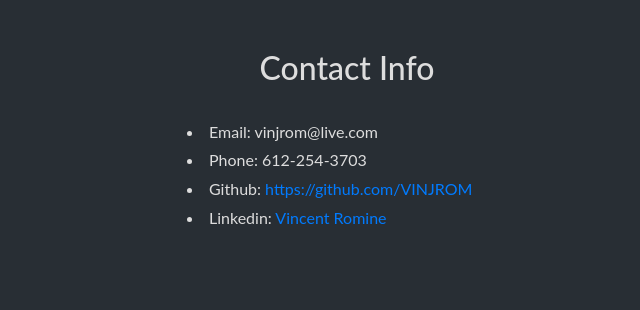
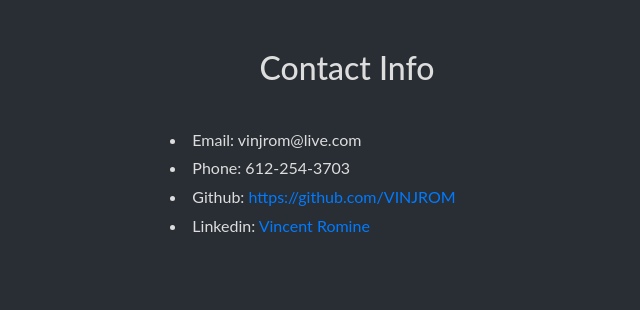
Before and after one commit to VINJROM/jarallax-portfolio, a PHP site: page /index..html in a window 1280 px wide. Shown: the part 3276-3586 px from the top of the page, without its empty margins (293-933 px from the left). Run offline with PHP 8.4, Linux system fonts and the light colour scheme; some web fonts are replaced.

Commit message:
Restyle contact col

```diff
--- a/assets/css/style.css
+++ b/assets/css/style.css
@@ -228,7 +228,7 @@ html {
 .contact{
     text-align: left;
     margin: 30px 0 30px 0;
-    margin-left: 400px;
+    /* margin-left: 400px; */
 }
 
 
--- a/index..html
+++ b/index..html
@@ -74,7 +74,11 @@
         <a name="bio"></a>
         <h2>Brief Bio</h2>
 
-        <p>I'm a self motivated Web Developer with a background in Accounting-Systems & Finance. My aim is to create exceptional user-focused web applications that are pleasing and pragmatic. I have built front-end applications implementing html, css, Bootstrap, and deployed server-side applications using MySQL, MongoDB, and React.js. I am continuously advancing my software-engineering development via project deployment on Github. Scroll below to see what I'm working on.</p>
+        <p>I'm a self motivated Web Developer with a background in Accounting-Systems & Finance. My aim is to create
+            exceptional user-focused web applications that are pleasing and pragmatic. I have built front-end
+            applications implementing html, css, Bootstrap, and deployed server-side applications using MySQL, MongoDB,
+            and React.js. I am continuously advancing my software-engineering development via project deployment on
+            Github. Scroll below to see what I'm working on.</p>
     </section>
 
     <div class="pimg2">
@@ -88,7 +92,8 @@
     <section class="section section-dark">
         <h2>The Good Stuff</h2>
         <p>Here are some applications I've developed during my time at the University of Minnesota's Full Stack
-            Development Bootcamp. PHP, MySQL, MongoDB, and React are technologies used in the development of these projects. My
+            Development Bootcamp. PHP, MySQL, MongoDB, and React are technologies used in the development of these
+            projects. My
             collection is growing and being updated regularly.</p>
     </section>
 
@@ -222,12 +227,18 @@
     <section class="section section-dark">
         <a name="contact"></a>
         <h2>Contact Info</h2>
+        <div class="row">
+            <div class ="col-sm-4"></div>
+            <div class ="col-md-4">
             <div class="contact">
                 <li>Email: vinjrom@live.com</li>
                 <li>Phone: 612-254-3703</li>
                 <li>Github: <a href="https://github.com/VINJROM" target="_blank">https://github.com/VINJROM</a></li>
                 <li>Linkedin: <a href="https://www.linkedin.com/in/vincent-romine-796037134/" target="_blank">Vincent
                         Romine</a></li>
+            </div>
+        </div>
+        <div class= "col-sm-4"></div>
         </div>
     </section>
 
```
Lines whose indentation alone changed are shown as unchanged.
